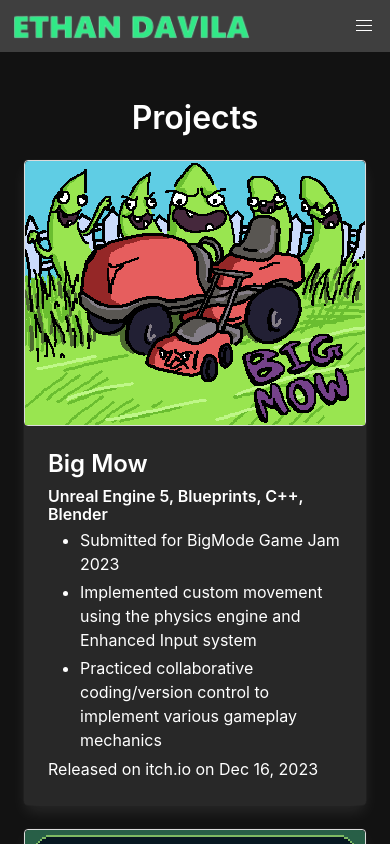
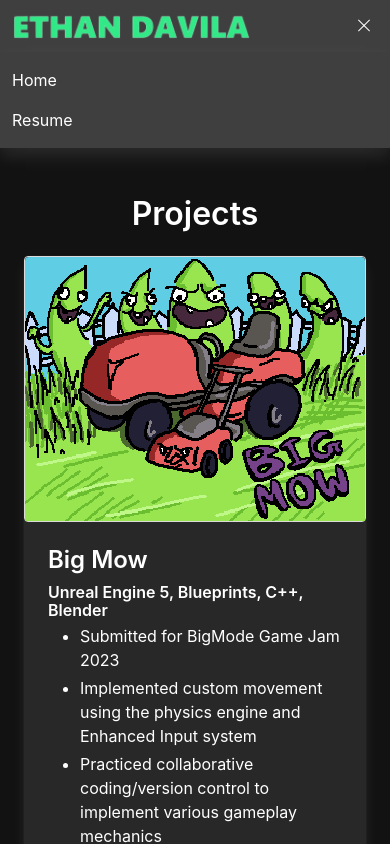
Before and after one commit to biznut-dev/edWeb, a SvelteKit app: page / in a window 390 px wide. Both pictures are taken after a click on the button 364 px from the left and 26 px from the top of the page. Shown: the top 844 px of the page. Built offline with nearby package versions, Linux system fonts and the light colour scheme.

Commit message:
hamburger menu for mobile

```diff
--- a/src/routes/+layout.svelte
+++ b/src/routes/+layout.svelte
@@ -1,7 +1,19 @@
 <script lang="ts">
 	import './mystyles.css';
+	import logo from '$lib/images/logo2-nobg.png';
 
-	import logo from '$lib/images/logo2-nobg.png';
+	import { onMount } from 'svelte';
+
+	// hamburger menu on mobile
+	let navbarBurger: Element;
+	let navbarMenu: Element;
+
+	onMount(() => {
+		navbarBurger.addEventListener('click', () => {
+			navbarBurger.classList.toggle('is-active');
+			navbarMenu.classList.toggle('is-active');
+		});
+	});
 </script>
 
 <!-- svelte-ignore a11y-missing-attribute -->
@@ -12,6 +24,7 @@
 			<img src={logo} height="58" />
 		</a>
 		<a
+			bind:this={navbarBurger}
 			role="button"
 			class="navbar-burger burger"
 			aria-label="menu"
@@ -23,7 +36,7 @@
 			<span aria-hidden="true" />
 		</a>
 	</div>
-	<div id="navbarBasicExample" class="navbar-menu">
+	<div id="navbarBasicExample" class="navbar-menu" bind:this={navbarMenu}>
 		<div class="navbar-start">
 			<a class="navbar-item" href="/"> Home </a>
 			<a class="navbar-item" href="/resume"> Resume </a>
```
